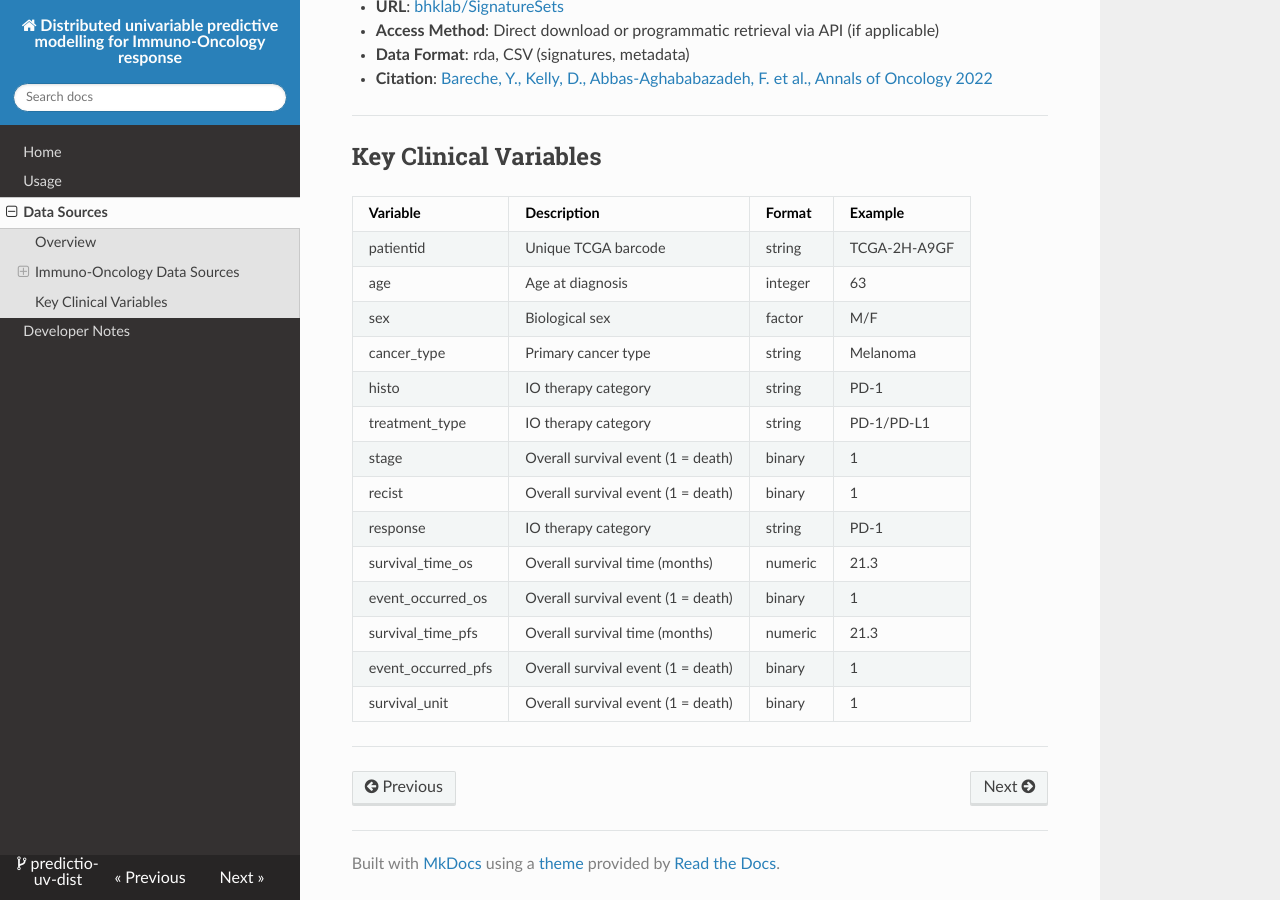
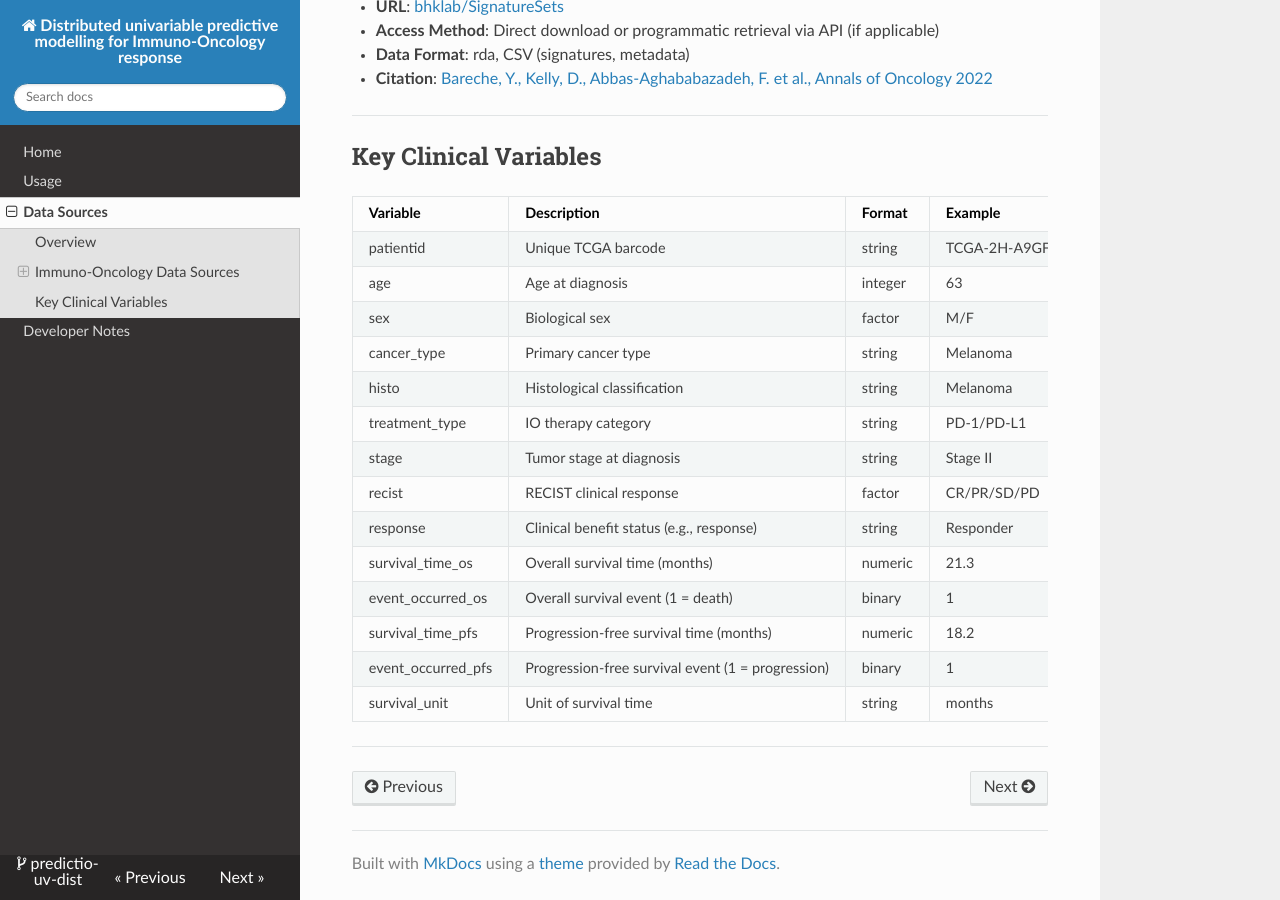
Before and after one commit to bhklab/PredictIO-UV-Dist, an MkDocs documentation site: the page built from docs/data_sources.md, in a window 1280 px wide and 900 px high, scrolled down 690 px. Built offline with MkDocs 1.6.1, drawn with Linux system fonts in a browser that asks for light colours; nearby versions of some CDN libraries.

Commit message:
update data source information

```diff
--- a/docs/data_sources.md
+++ b/docs/data_sources.md
@@ -30,21 +30,21 @@ This document describes all **Immuno-Oncology (IO)** and **RNA-based signature**
 
 ## Key Clinical Variables
 
-| Variable          | Description                            | Format      | Example        |
-|------------------ |----------------------------------------|-------------|----------------|
-| patientid         | Unique TCGA barcode                    | string      | TCGA-2H-A9GF   |
-| age               | Age at diagnosis                       | integer     | 63             |
-| sex               | Biological sex                         | factor      | M/F    |
-| cancer_type       | Primary cancer type                    | string      | Melanoma       |
-| histo             | IO therapy category                    | string      | PD-1           |
-| treatment_type    | IO therapy category                    | string      | PD-1/PD-L1     |
-| stage             | Overall survival event (1 = death)     | binary      | 1              |
-| recist            | Overall survival event (1 = death)     | binary      | 1              |
-| response          | IO therapy category                    | string      | PD-1           |
-| survival_time_os  | Overall survival time (months)         | numeric     | 21.3           |
-| event_occurred_os | Overall survival event (1 = death)     | binary      | 1              |
-| survival_time_pfs | Overall survival time (months)         | numeric     | 21.3           |
-| event_occurred_pfs| Overall survival event (1 = death)     | binary      | 1              |
-| survival_unit     | Overall survival event (1 = death)     | binary      | 1              |
+| Variable            | Description                                       | Format   | Example      |
+|---------------------|---------------------------------------------------|----------|--------------|
+| patientid           | Unique TCGA barcode                               | string   | TCGA-2H-A9GF |
+| age                 | Age at diagnosis                                  | integer  | 63           |
+| sex                 | Biological sex                                    | factor   | M/F          |
+| cancer_type         | Primary cancer type                               | string   | Melanoma     |
+| histo               | Histological classification                       | string   | Melanoma     |
+| treatment_type      | IO therapy category                               | string   | PD-1/PD-L1   |
+| stage               | Tumor stage at diagnosis                          | string   | Stage II     |
+| recist              | RECIST clinical response                          | factor   | CR/PR/SD/PD  |
+| response            | Clinical benefit status (e.g., response)          | string   | Responder    |
+| survival_time_os    | Overall survival time (months)                    | numeric  | 21.3         |
+| event_occurred_os   | Overall survival event (1 = death)                | binary   | 1            |
+| survival_time_pfs   | Progression-free survival time (months)           | numeric  | 18.2         |
+| event_occurred_pfs  | Progression-free survival event (1 = progression) | binary   | 1            |
+| survival_unit       | Unit of survival time                             | string   | months       |
 
 ---
```
